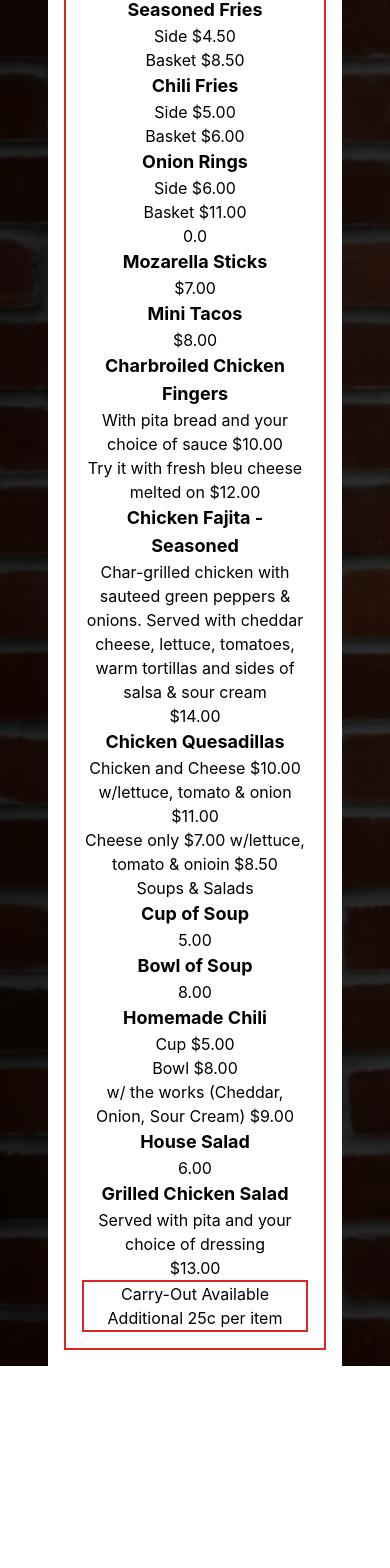
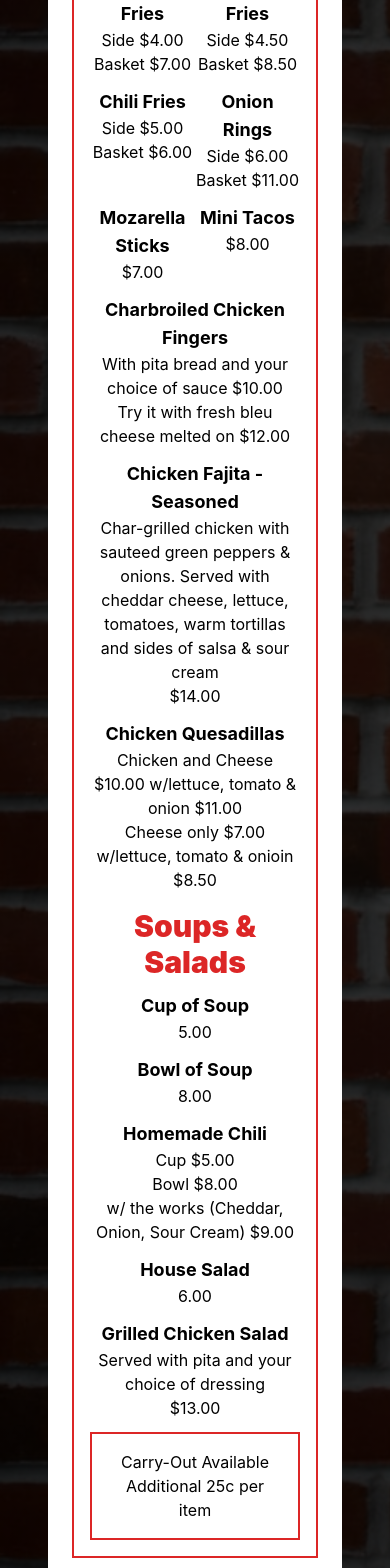
Before and after one commit to KatSchultz/marges-bar, a React (Create React App) app: page /menu in a window 390 px wide. Shown: the part 422-1990 px from the top of the page. Before the commit the page ends 1788 px from the top, so only its background shows below. Built offline with nearby package versions, Linux system fonts and the light colour scheme.

Commit message:
styled first menu page, cleaned up components

```diff
--- a/src/components/BigApps.tsx
+++ /dev/null
@@ -1,22 +0,0 @@
-import React from "react";
-import { MenuItem } from "../types";
-
-interface Props {
-  food: MenuItem;
-}
-
-export default function BigApps({ food }: Props) {
-  return (
-    <div>
-      <div className="name">{food.name}</div>
-      <div className="description-price">
-        <div>
-          <div>{food.description}</div>
-          <div>{food.price}</div>
-          <div>{food.multiPrice1}</div>
-          <div>{food.mulitPrice2}</div>
-        </div>
-      </div>
-    </div>
-  );
-}
--- a/src/components/Soups.tsx
+++ b/src/components/MenuItemDisplay.tsx
@@ -5,10 +5,10 @@ interface Props {
   food: MenuItem;
 }
 
-export default function Soups({ food }: Props) {
+export default function MenuItemDisplay({ food }: Props) {
   return (
     <div>
-      <div className="food-name text-lg font-bold">{food.name}</div>
+      <div className="food-name text-lg font-bold mt-3">{food.name}</div>
       <div>{food.description}</div>
       <div>{food.multiPrice1}</div>
       <div>{food.mulitPrice2}</div>
--- /dev/null
+++ b/src/components/MenuPage1.tsx
@@ -0,0 +1,50 @@
+import React from "react";
+import { appetizers, bigApps, salad, soups } from "../data/MenuItems";
+import MenuItemDisplay from "./MenuItemDisplay";
+
+export default function MenuPage1() {
+  return (
+    <div className="menu-holder bg-white m-12 ">
+      <div className="first-page p-2">
+        <div className="border-div border-2 border-red-600 p-4 m-4 ">
+          <div className="apps">
+            <h3 className="menu-title font-black text-3xl text-red-600">
+              Pre-Game Pleasers
+            </h3>
+            <div className="small-apps grid grid-cols-2 ">
+              {appetizers.map((food) => (
+                <MenuItemDisplay food={food} />
+              ))}
+            </div>
+            <div className="big-apps">
+              {bigApps.map((food) => (
+                <MenuItemDisplay food={food} />
+              ))}
+            </div>
+          </div>
+          <div className="soup-salad ">
+            <h3 className="menu-title font-black text-3xl text-red-600 mt-4">
+              Soups & Salads
+            </h3>
+            <div className="flex flex-col md:flex-row justify-center  ">
+              <div className="soups">
+                {soups.map((food) => (
+                  <MenuItemDisplay food={food} />
+                ))}
+              </div>
+              <div className="soups flex flex-col justify-center">
+                {salad.map((food) => (
+                  <MenuItemDisplay food={food} />
+                ))}
+                <div className="carry-out border-2 border-red-600 max-w-sm mt-3 m-auto p-4 ">
+                  <div>Carry-Out Available</div>
+                  <div>Additional 25c per item</div>
+                </div>
+              </div>
+            </div>
+          </div>
+        </div>
+      </div>
+    </div>
+  );
+}
--- a/src/components/SmallApp.tsx
+++ /dev/null
@@ -1,15 +0,0 @@
-import React from "react";
-import { MenuItem } from "../types";
-
-interface Props {
-  food: MenuItem;
-}
-
-export default function SmallApp({ food }: Props) {
-  return (
-    <div>
-      <h4>{food.name}</h4>
-      <p>{food.price}</p>
-    </div>
-  );
-}
--- a/src/data/MenuItems.ts
+++ b/src/data/MenuItems.ts
@@ -35,7 +35,7 @@ export const appetizers: MenuItem[] = [
   {
     name: "Onion Rings",
     description: "",
-    price: "0.0",
+    price: "",
     multiPrice1: "Side $6.00",
     mulitPrice2: "Basket $11.00",
   },
--- a/src/pages/Menu.tsx
+++ b/src/pages/Menu.tsx
@@ -1,48 +1,10 @@
-import React from "react";
-import BigApps from "../components/BigApps";
-import SmallApp from "../components/SmallApp";
-import Soups from "../components/Soups";
-import { appetizers, bigApps, soups, salad } from "../data/MenuItems";
+import MenuItemDisplay from "../components/MenuItemDisplay";
+import MenuPage1 from "../components/MenuPage1";
 
 export default function Menu() {
   return (
-    <div className="menu-holder bg-white mx-12">
-      <div className="first-page border-2 border-red-600 p-4 m-4">
-        <div className="apps">
-          <h3 className="menu-title font-black text-3xl text-red-600">
-            Pre-Game Pleasers
-          </h3>
-          <div className="small-apps">
-            {appetizers.map((food) => (
-              <Soups food={food} />
-            ))}
-          </div>
-          <div className="big-apps">
-            {bigApps.map((food) => (
-              <Soups food={food} />
-            ))}
-          </div>
-        </div>
-        <div className="soup-salad">
-          <h3>Soups & Salads</h3>
-          <div className="flex flex-col ">
-            <div className="soups">
-              {soups.map((food) => (
-                <Soups food={food} />
-              ))}
-            </div>
-            <div className="soups">
-              {salad.map((food) => (
-                <Soups food={food} />
-              ))}
-              <div className="carry-out border-2 border-red-600 max-w-sm">
-                <div>Carry-Out Available</div>
-                <div>Additional 25c per item</div>
-              </div>
-            </div>
-          </div>
-        </div>
-      </div>
+    <div>
+      <MenuPage1 />
     </div>
   );
 }
```
